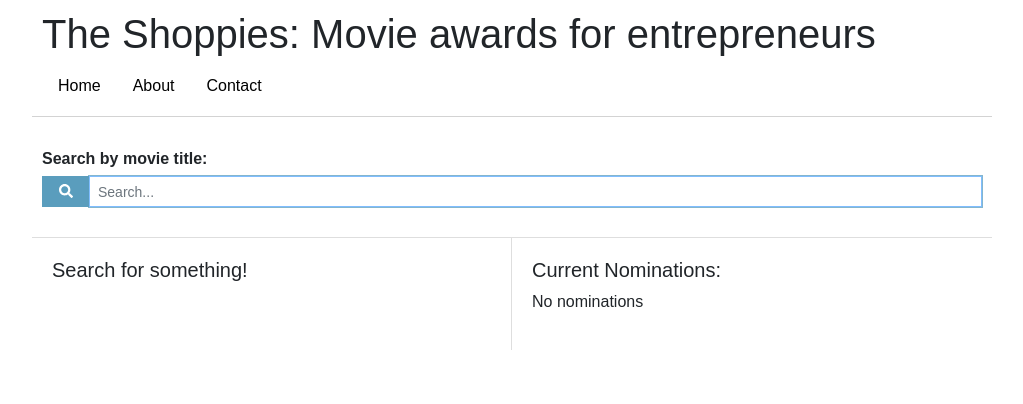
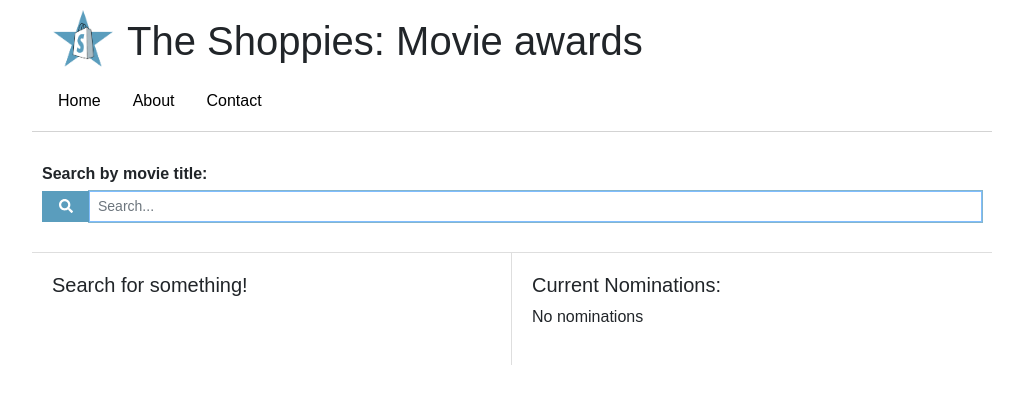
Before and after one commit to RonaldH-7/Shoppies, a React (Create React App) app: page / in a window 1280 px wide. Shown: the top 404 px of the page, without its empty margins (128-1151 px from the left). Built offline with nearby package versions, Linux system fonts and the light colour scheme.

Commit message:
Added shoppies logo

```diff
--- a/src/components/Header.js
+++ b/src/components/Header.js
@@ -5,7 +5,10 @@ class Header extends React.Component {
     render() {
         return (
             <header>
-                <h1>The Shoppies: Movie awards for entrepreneurs</h1>
+                <div className="header-container">
+                <img src={require('../images/shoppies_logo.png')} alt="Shoppies logo" style={{width: "85px", height: "auto"}}/>
+                    <h1 style={{display: "inline-block"}}>The Shoppies: Movie awards</h1>
+                </div>
                 <Navigation />
             </header>
         );
--- a/src/index.css
+++ b/src/index.css
@@ -22,6 +22,11 @@ header {
     margin: 0 0 10px 0;
     padding: 10px;
     border-bottom: 1px solid lightgrey;
+}
+
+.header-container {
+    display: flex;
+    align-items: center;
 }
 
 /*** Navigation Component ***/
```
Also changed, not shown: src/images/shoppies_logo.png (added).
